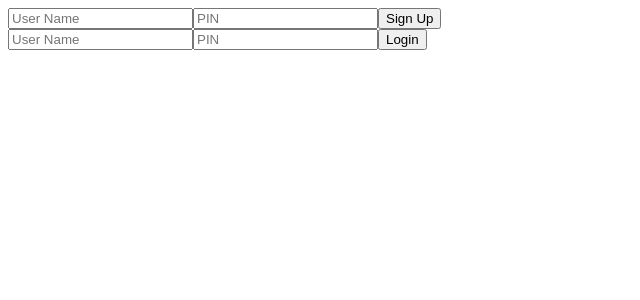
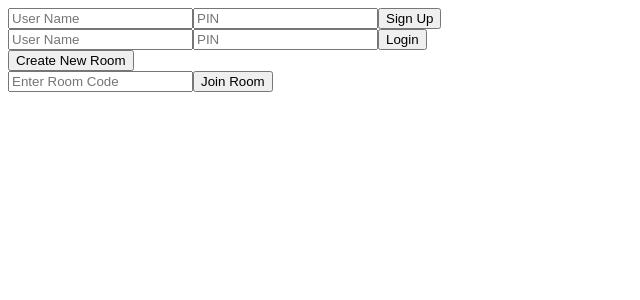
Before and after one commit to songs-about-humanity/sah-fe, a React app: page / in a window 1280 px wide. Shown: the top 300 px of the page, without its empty margins (0-640 px from the left). Built offline with nearby package versions, Linux system fonts and the light colour scheme.

Commit message:
creates JoinRoom component and renders on page

```diff
--- a/src/components/App/App.jsx
+++ b/src/components/App/App.jsx
@@ -1,10 +1,14 @@
 import React from 'react';
 import SignUpForm from '../SignUpForm/SignUpForm';
 import LogInForm from '../LogInForm/LogInForm';
+import CreateRoom from '../CreateRoom/CreateRoom';
+import JoinRoom from '../JoinRoom/JoinRoom';
 
 export default function App() {
   return <>
     <SignUpForm/>
-    <LogInForm />
+    <LogInForm/>
+    <CreateRoom/>
+    <JoinRoom/>
   </>;
 }
--- /dev/null
+++ b/src/components/JoinRoom/JoinRoom.jsx
@@ -0,0 +1,30 @@
+import React, { useState } from 'react';
+
+export default function JoinRoom() {
+  const [roomCode, setRoomCode] = useState('');
+
+  const handleSubmit = (event) => {
+    // go to new room
+    // adds host status
+    event.preventDefault();
+    console.log(`you have joined the room ${roomCode}!`);
+  };
+
+  const handleChange = ({ target }) => {
+    if(target.name === 'room-code') setRoomCode(target.value);
+  };
+
+  return (
+    <>
+      <form onSubmit={handleSubmit}>
+        <input
+          type="text"
+          name="room-code"
+          placeholder="Enter Room Code"
+          onChange={handleChange}
+        />
+        <button>Join Room</button>
+      </form>
+    </>
+  );
+}
```
